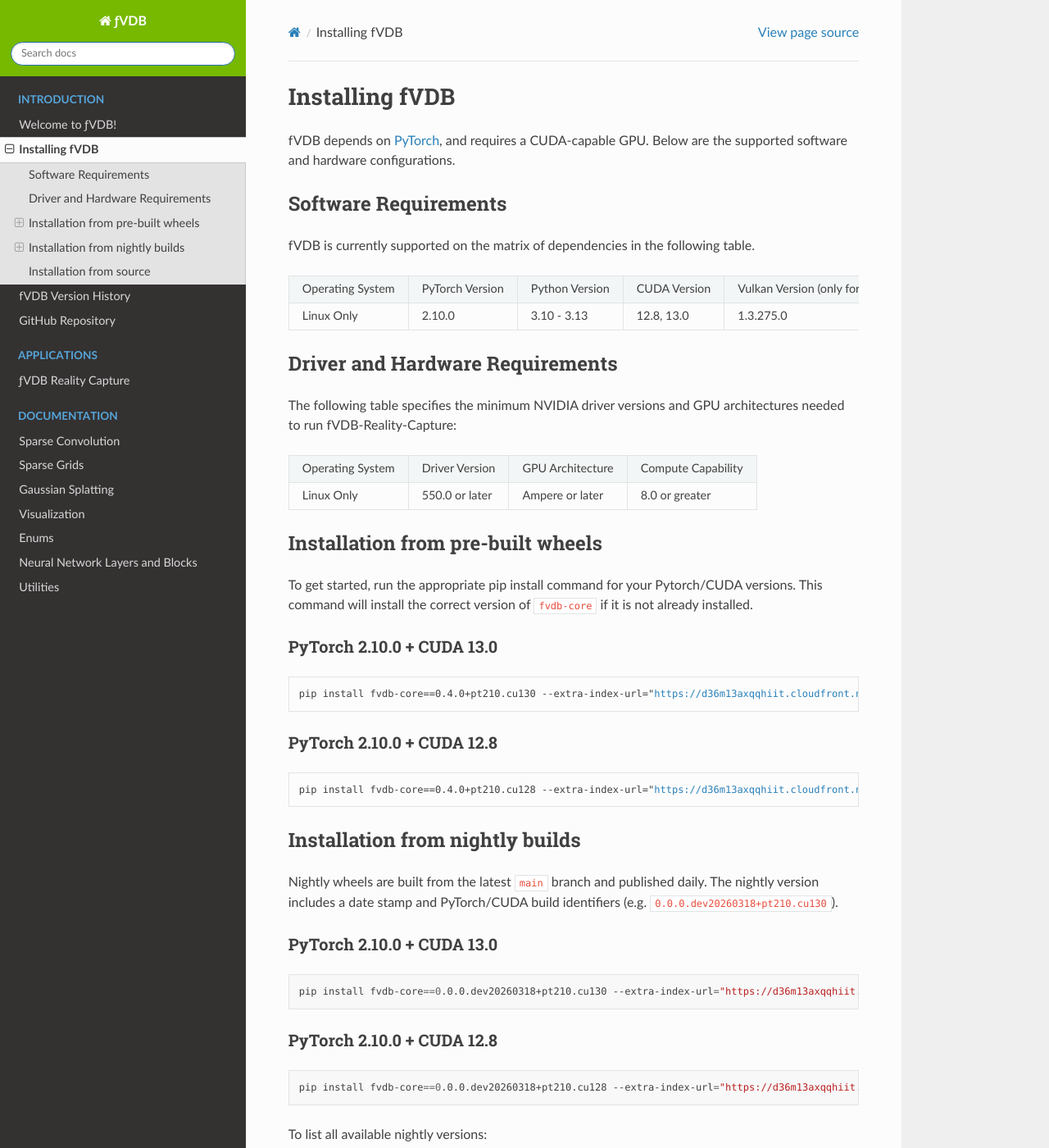
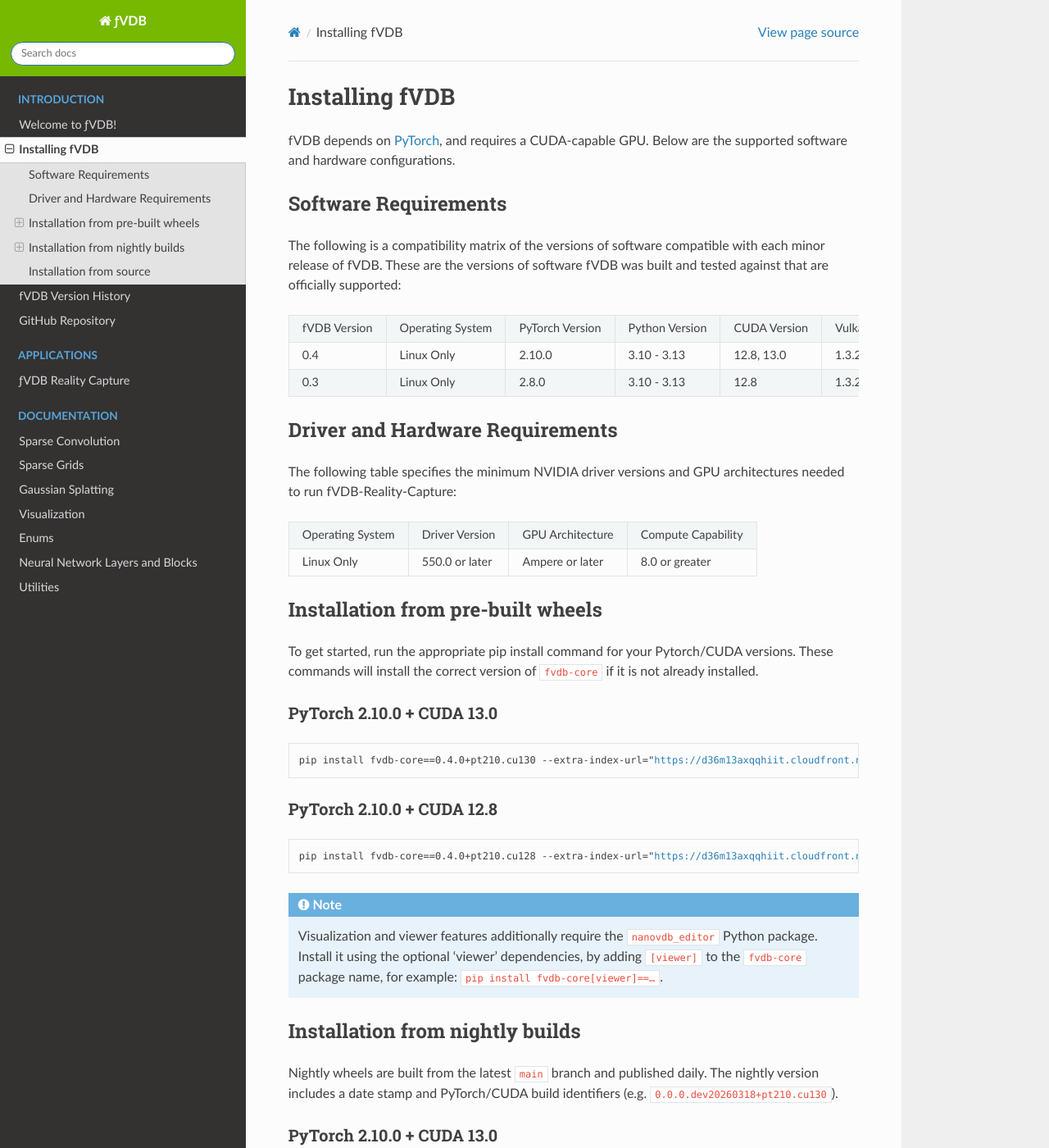
Before and after one commit to openvdb/fvdb-core, a Sphinx documentation site: the page built from docs/installation.rst, in a window 1280 px wide and 1400 px high. Shown: the whole window at 82% size. Built offline with Sphinx 7.4.7 and the Read the Docs theme 3.1.0, drawn with Linux system fonts in a browser that asks for light colours; pages that are not in the unit, such as notebooks, are missing from menus.

Commit message:
Added `nanovdb-editor` as an optional dependency (#559)
This pull request updates the documentation and package configuration to
clarify supported software versions and add an optional dependency for
the viewer feature.

**Documentation updates:**

* Updated the software requirements section in `docs/installation.rst`
to include a compatibility matrix that specifies supported versions of
fVDB alongside compatible versions of PyTorch, Python, CUDA, and Vulkan
for each minor release. This provides clearer guidance for users on
which software versions are officially supported.

**Packaging improvements:**

* Added an optional dependency group `viewer` in `pyproject.toml` for
the `nanovdb-editor` package, allowing users to install viewer-related
dependencies only when needed.

---------

Signed-off-by: Jonathan Swartz <jonathan@jswartz.info>

```diff
--- a/docs/installation.rst
+++ b/docs/installation.rst
@@ -7,13 +7,15 @@
 Software Requirements
 ------------------------
 
-fVDB is currently supported on the matrix of dependencies in the following table.
+The following is a compatibility matrix of the versions of software compatible with each minor release of fVDB.  These are the versions of software fVDB was built and tested against that are officially supported:
 
-+------------------+-----------------+-----------------+----------------+------------------------------------------+
-| Operating System | PyTorch Version | Python Version  | CUDA Version   | Vulkan Version (only for visualization)  |
-+------------------+-----------------+-----------------+----------------+------------------------------------------+
-| Linux Only       | 2.10.0          | 3.10 - 3.13     | 12.8, 13.0     | 1.3.275.0                                |
-+------------------+-----------------+-----------------+----------------+------------------------------------------+
++--------------+------------------+-----------------+-----------------+----------------+------------------------------------------+
+| fVDB Version | Operating System | PyTorch Version | Python Version  | CUDA Version   | Vulkan Version (only for visualization)  |
++--------------+------------------+-----------------+-----------------+----------------+------------------------------------------+
+| 0.4          | Linux Only       | 2.10.0          | 3.10 - 3.13     | 12.8, 13.0     | 1.3.275.0                                |
++--------------+------------------+-----------------+-----------------+----------------+------------------------------------------+
+| 0.3          | Linux Only       | 2.8.0           | 3.10 - 3.13     | 12.8           | 1.3.275.0                                |
++--------------+------------------+-----------------+-----------------+----------------+------------------------------------------+
 
 Driver and Hardware Requirements
 -----------------------------------
@@ -29,7 +31,7 @@
 
 Installation from pre-built wheels
 -------------------------------------
-To get started, run the appropriate pip install command for your Pytorch/CUDA versions. This command will install
+To get started, run the appropriate pip install command for your Pytorch/CUDA versions. These commands will install
 the correct version of ``fvdb-core`` if it is not already installed.
 
 
@@ -47,6 +49,8 @@
 
     pip install fvdb-core==\ |fvdb_core_version_pt210_cu128| --extra-index-url="https://d36m13axqqhiit.cloudfront.net/simple" torch==2.10.0 --extra-index-url https://download.pytorch.org/whl/cu128
 
+.. note::
+   Visualization and viewer features additionally require the ``nanovdb_editor`` Python package. Install it using the optional 'viewer' dependencies, by adding ``[viewer]`` to the ``fvdb-core`` package name, for example: ``pip install fvdb-core[viewer]==…``.
 
 
 Installation from nightly builds
--- a/pyproject.toml
+++ b/pyproject.toml
@@ -15,6 +15,7 @@
     "torch>=2.8,<2.11",
     "numpy",
 ]
+optional-dependencies = {viewer = ["nanovdb-editor>=0.0.23,<0.2.0"]}
 classifiers = [
     "Programming Language :: Python :: 3",
     "Programming Language :: Python :: 3 :: Only",
```
